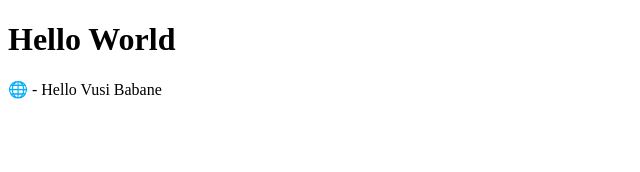
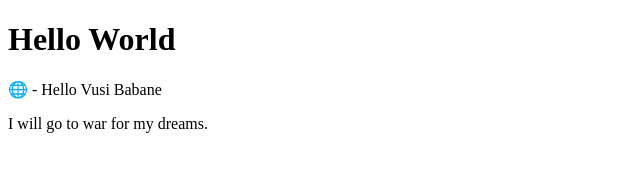
Before and after one commit to VusiBabane/ELEN4010A-Lab1, a plain HTML site: page Index.html in a window 1280 px wide. Shown: the whole page, without its empty margins (0-640 px from the left). Drawn offline with Linux system fonts and the light colour scheme.

Commit message:
Individual bio

```diff
--- a/Index.html
+++ b/Index.html
@@ -9,5 +9,6 @@
 <p>
 &#127760 - Hello Vusi Babane
 </p>
+<p>I will go to war for my dreams.</p>
 </body>
 </html>
```
